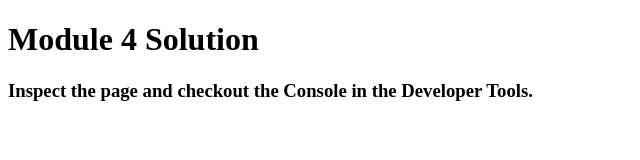
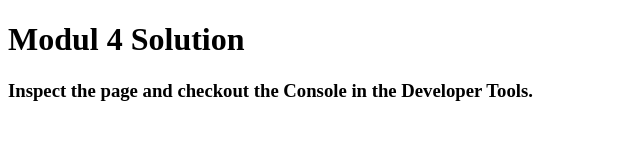
Before and after one commit to dhairya410/module_4, a plain HTML site: page index.html in a window 1280 px wide. Shown: the whole page, without its empty margins (0-640 px from the left). Drawn offline with Linux system fonts and the light colour scheme.

Commit message:
Update index.html

```diff
--- a/index.html
+++ b/index.html
@@ -11,7 +11,7 @@
   <script src="script.js"></script>
 </head>
 <body>
-  <h1>Module 4 Solution</h1>
+  <h1>Modul 4 Solution</h1>
   <h3>Inspect the page and checkout the Console in the Developer Tools.</h3>
 </body>
 </html>
```
